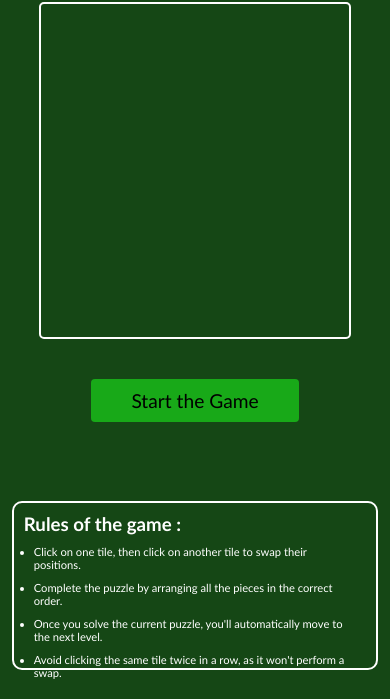
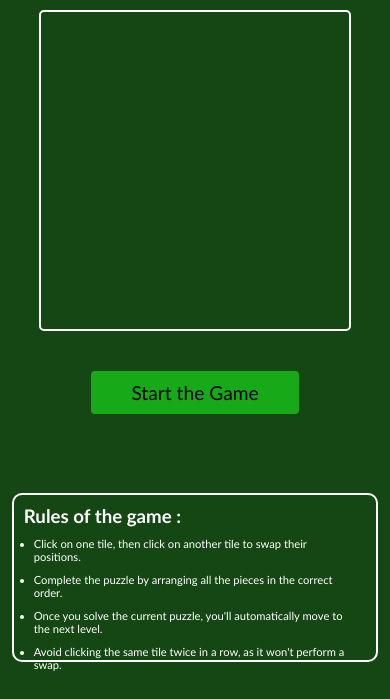
Before and after one commit to Rahul-git00/Puzzle-game, a plain HTML site: page index.html in a window 390 px wide. Shown: the part 145-844 px from the top of the page. Drawn offline with Linux system fonts and the light colour scheme.

Commit message:
Add files via upload

```diff
--- a/puzzle.css
+++ b/puzzle.css
@@ -63,7 +63,7 @@
                 transition: 0.3s ease;
             }
             .puzzle{
-                height: 40%;
+                height: 38%;
                 width: 80%;
             }
             .tile{
```
